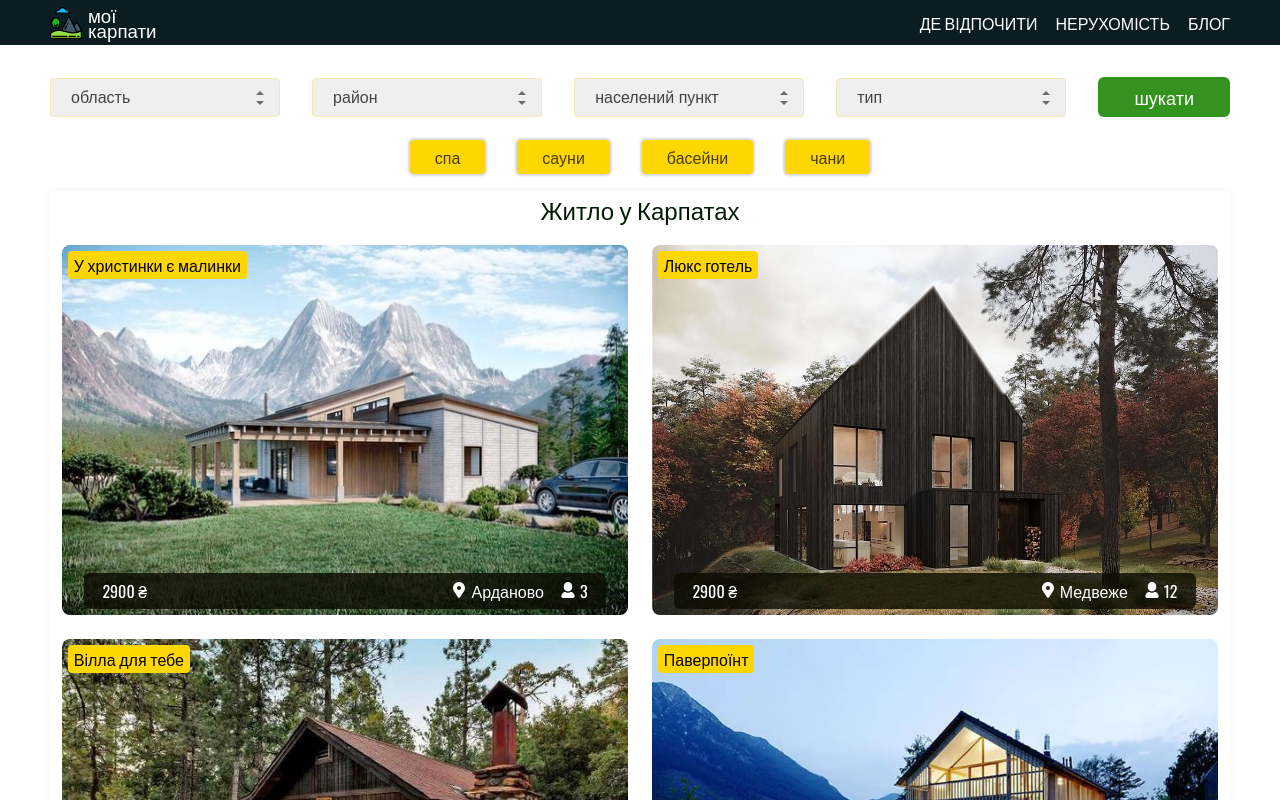
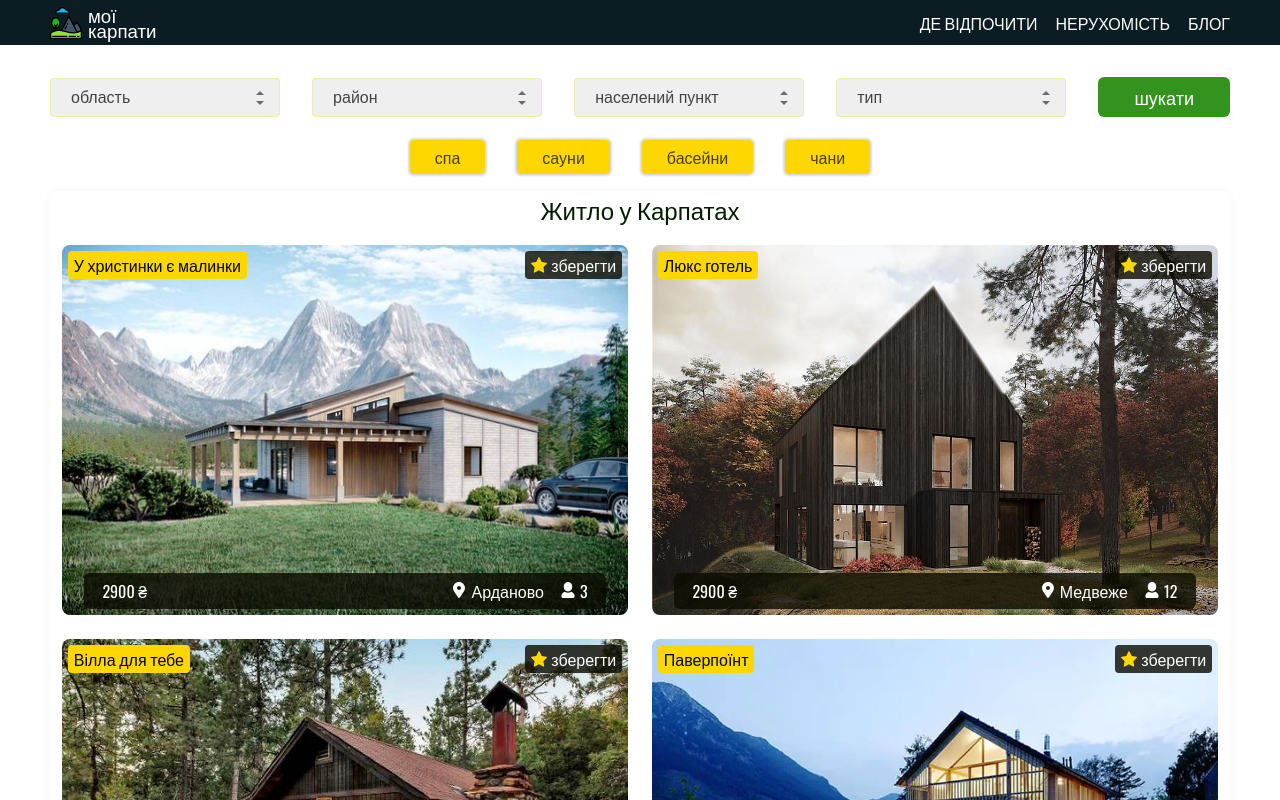
Before and after one commit to NazarHeletko/karpaty, a Next.js app: page /realty in a window 1280 px wide. Shown: the top 800 px of the page. Built offline with nearby package versions, Linux system fonts and the light colour scheme; grey boxes are pictures that could not be loaded.

Commit message:
favorite button

```diff
--- a/src/components/Page/RealtyPage/RealtyItems/RealityItem/RealityItem.module.css
+++ b/src/components/Page/RealtyPage/RealtyItems/RealityItem/RealityItem.module.css
@@ -83,6 +83,26 @@
     color: white;
     border-radius: 2px;
 }
+.favorite {
+    background-color: #0c0c00cf;
+    position: absolute;
+    top: 6px;
+    right: 6px;
+    z-index: 1;
+    display: flex;
+    padding: 2px 6px;
+    border-radius: 4px;
+    color: white;
+    font-weight: 200;
+    align-items: center;
+    transition: background-color 0.2s ease-in-out;
+}
+.favorite:hover {
+    background-color: #577825f0;
+}
+.favorite span {
+    margin-left: 4px;
+}
 @media only screen and (max-width: 1200px) {
     .item {
         height: 302px;
--- a/src/components/Page/RealtyPage/RealtyItems/RealityItem/RealityItem.tsx
+++ b/src/components/Page/RealtyPage/RealtyItems/RealityItem/RealityItem.tsx
@@ -1,13 +1,10 @@
 import Image from "next/image";
 import styles from "./RealityItem.module.css";
 
-
-
-const RealityItem = ({realtyItem}:any) => {
+const RealityItem = ({ realtyItem }: any) => {
   return (
     <div className={styles["item-wrapper"]}>
       <div className={styles.item}>
-
         <Image
           src={realtyItem["title-image"]}
           fill
@@ -42,6 +39,15 @@ const RealityItem = ({realtyItem}:any) => {
         <div className={styles["reality-title"]}>
           <p>{realtyItem.name}</p>
         </div>
+        <div className={styles.favorite}>
+          <Image
+            src="/icons/favorite-icon.svg"
+            width={16}
+            height={16}
+            alt="Улюблена нерухомість"
+          />
+          <span>зберегти</span>
+        </div>
         <div className={styles["details-wrapper"]}>
           <div className={styles.details}>
             <span>детальніше</span>
```
Also changed, not shown: public/icons/favorite-icon.svg (added), src/app/realty/[oblast]/page.tsx (added).
